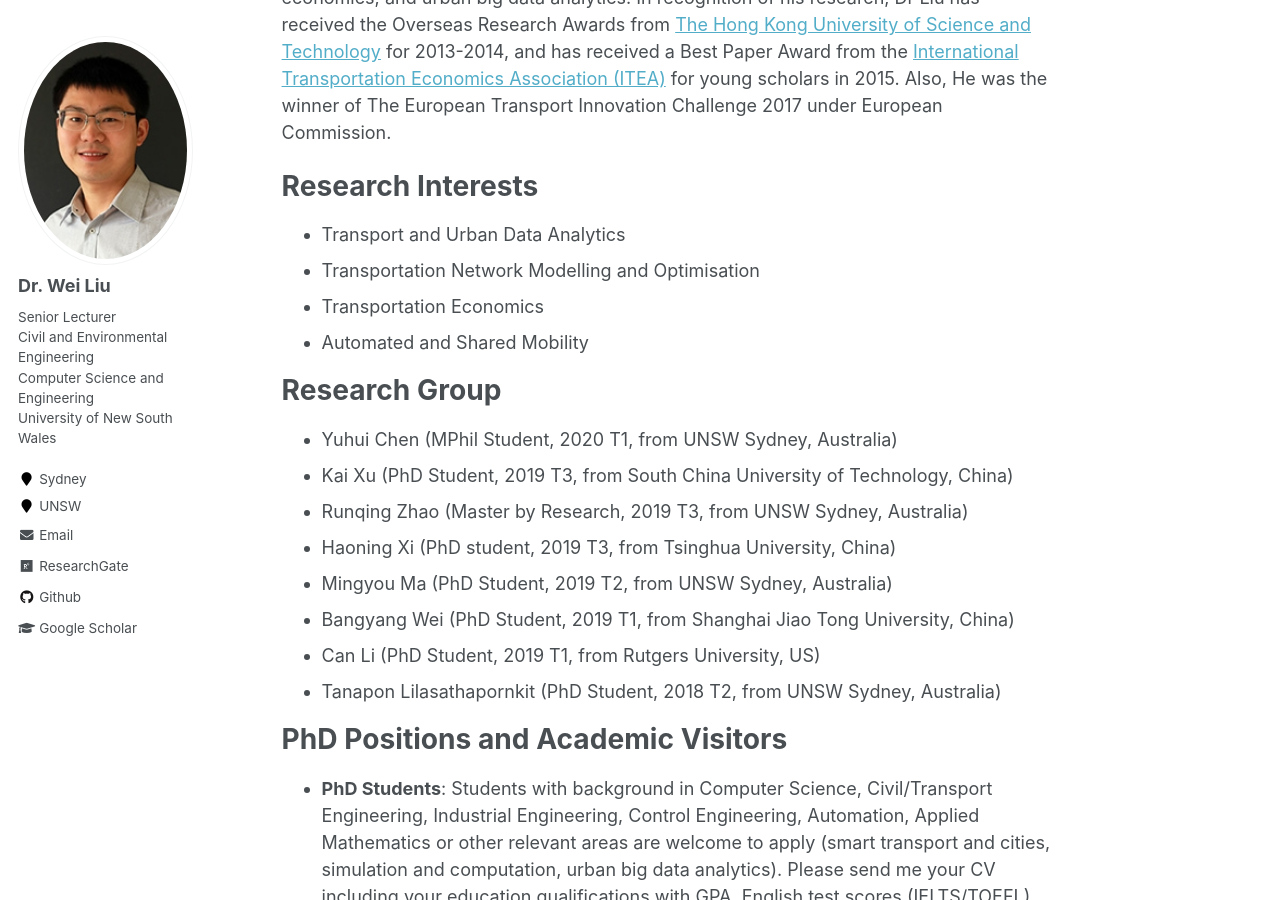
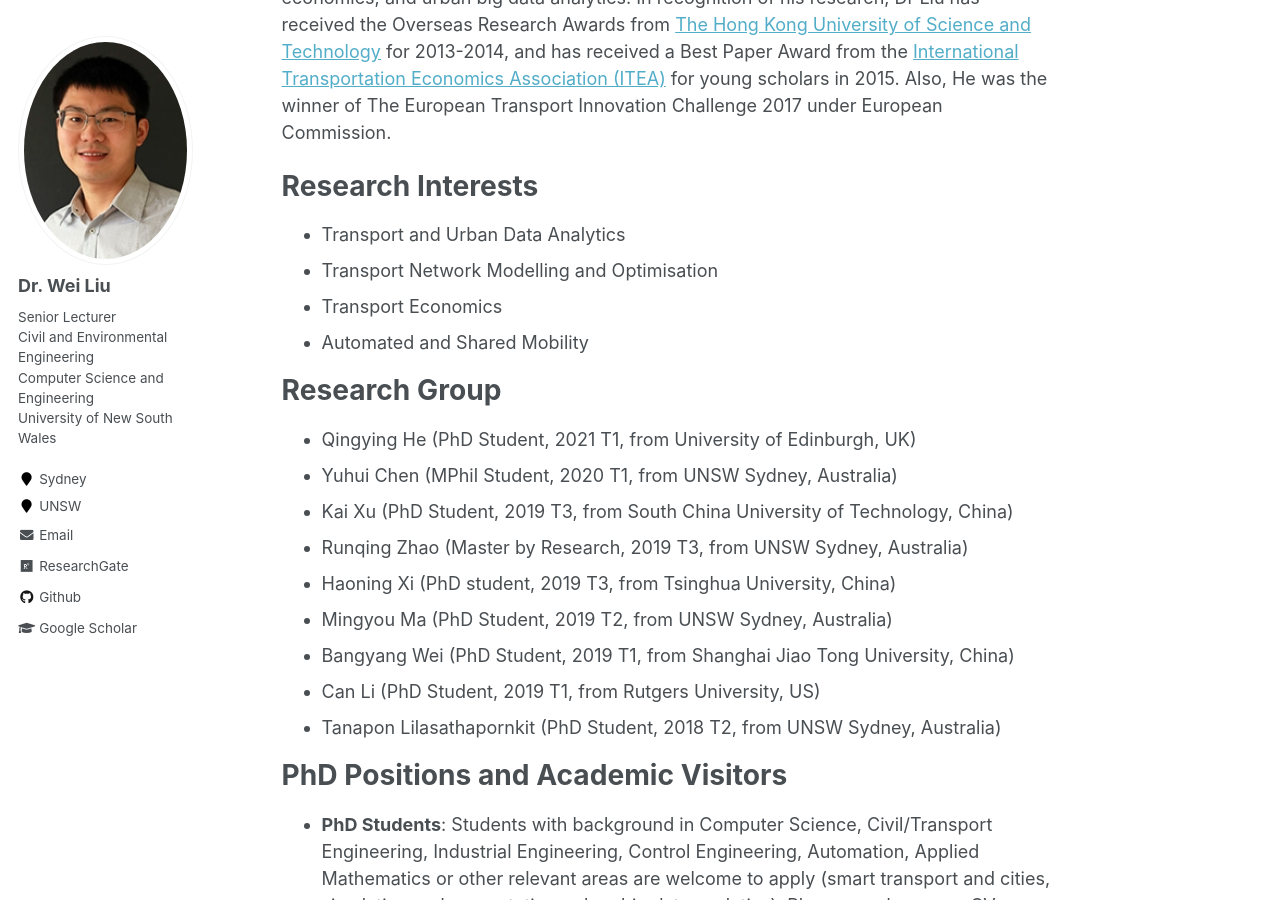
Before and after one commit to weiliu2016/weiliu2016.github.io, a Jekyll site: the page built from _pages/about.md, in a window 1280 px wide and 900 px high, scrolled down 365 px. Built offline with Jekyll 4.4.1, drawn with Linux system fonts in a browser that asks for light colours.

Commit message:
Update about.md

```diff
--- a/_pages/about.md
+++ b/_pages/about.md
@@ -13,12 +13,13 @@ Dr. Wei Liu is a Senior Lecturer and ARC DECRA Fellow in Transport Engineering j
 Research Interests
 ======
 - Transport and Urban Data Analytics
-- Transportation Network Modelling and Optimisation
-- Transportation Economics
+- Transport Network Modelling and Optimisation
+- Transport Economics
 - Automated and Shared Mobility
 
 Research Group
 ======
+- Qingying He (PhD Student, 2021 T1, from University of Edinburgh, UK)
 - Yuhui Chen (MPhil Student, 2020 T1, from UNSW Sydney, Australia)
 - Kai Xu (PhD Student, 2019 T3, from South China University of Technology, China)
 - Runqing Zhao (Master by Research, 2019 T3, from UNSW Sydney, Australia)
```
